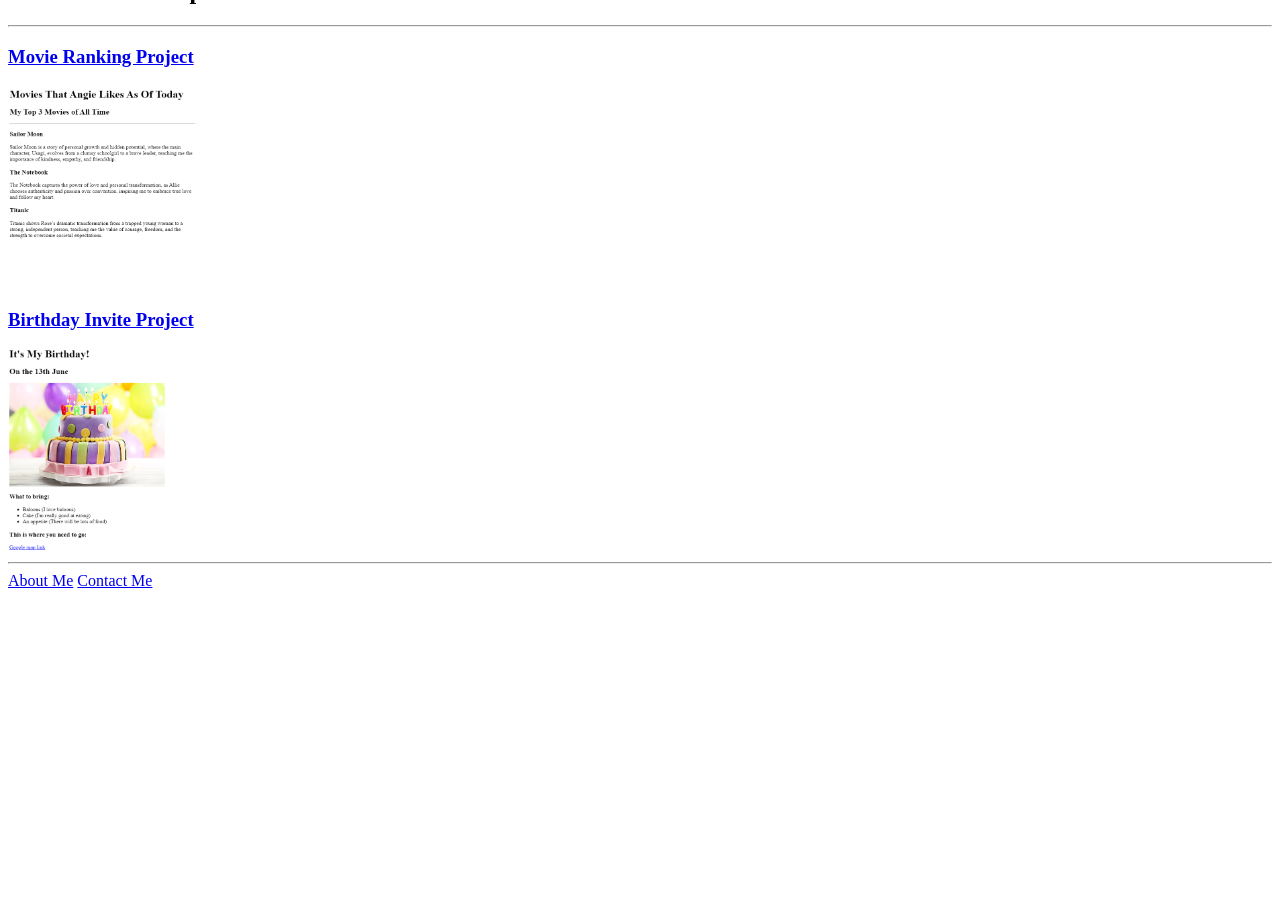
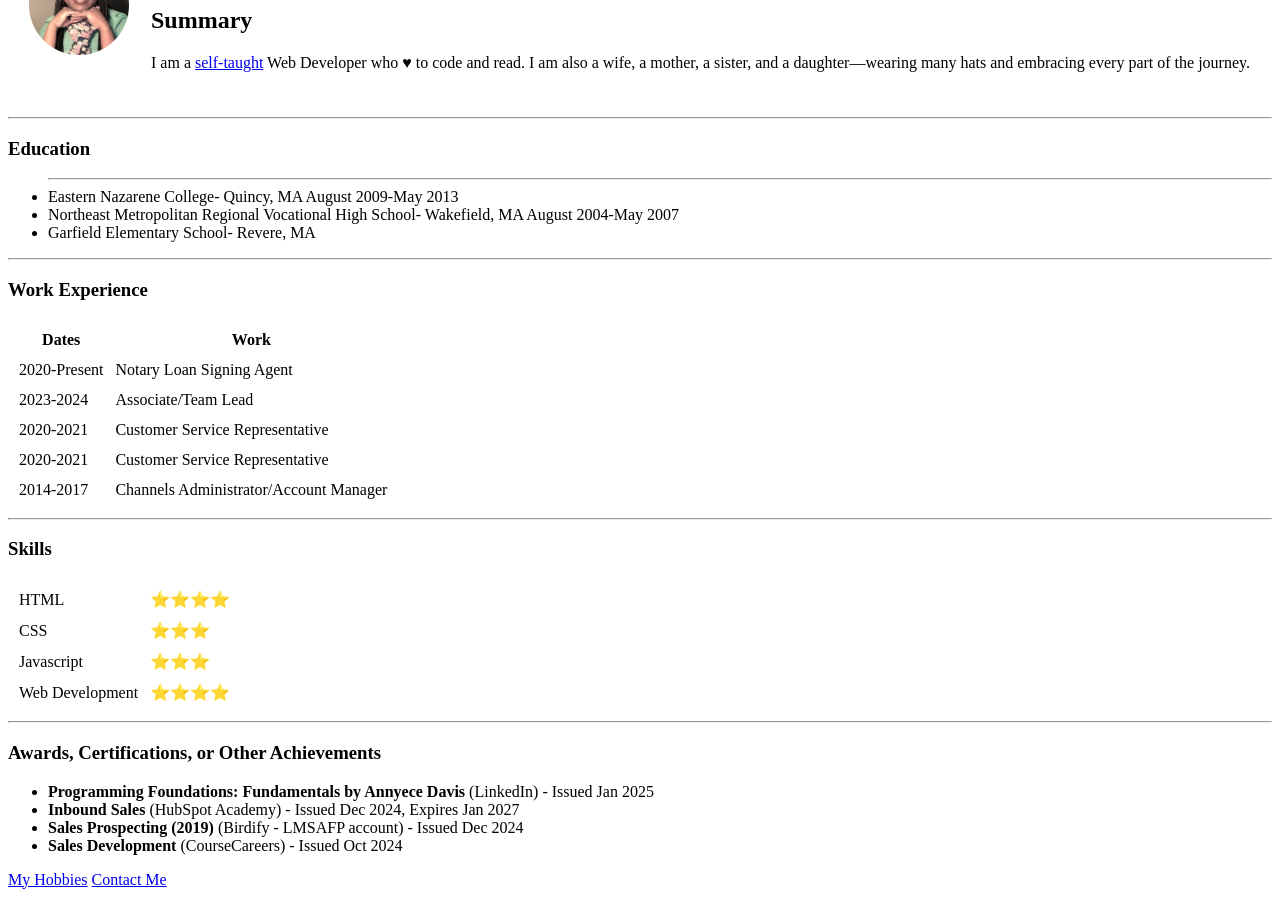
Before and after one commit to AAugustin613/html-porfolio-, a plain HTML site: page index.html in a window 1280 px wide. Shown: the part 102-999 px from the top of the page. Before the commit the page ends 800 px from the top, so only its background shows below. Drawn offline with Linux system fonts and the light colour scheme.

Commit message:
Add files via upload

```diff
--- a/index.html
+++ b/index.html
@@ -1,21 +1,103 @@
 <!DOCTYPE html>
-<html lang="en-US">
-    <head>
-        <meta charset="UTF-8">
-        <title>Angie Augustin's Portfolio</title>
-    </head>
+<html lang="en" dir="ltr">
 
-    <body>
-        <h1>Angie Augustin's Portfolio</h1>
-        <h2>I'm a Web Developer</h2>
-        <hr/>
-        <h3> <a href="./public/movie-ranking.html">Movie Ranking Project</a></h3>
-        <img src="./assets/images/Angie movies.png" height="200" alt="movie ranking project preview"/>
-        <h3> <a href="./public/birthday-invite.html"> Birthday Invite Project</a></h3>
-        <img src="./assets/images/Angie birthday invite.png" height="200" alt="birthday invite project"/>
-        <hr/>
-        <a href="./public/about.html">About Me</a>
-        <a href="./public/contact.html">Contact Me</a>
+<head>
+  <meta charset="utf-8">
+  <title>My Resume</title>
+</head>
 
-    </body>
+<body>
+  <table cellspacing="20">
+    <tr>
+      <td><img src="download.png" height="100" alt="Angie profile picture"></td>
+      <td>
+        <h1>Angie Augustin</h1>
+        <h2>Summary</h2>
+        <p>I am a <a href="https://aaugustin613.github.io/html-porfolio-/">self-taught</a> Web Developer who ♥ to code and read. I am also a wife, a mother, a sister, and a daughter—wearing many hats and embracing every part of the journey.</p>
+      </td>
+    </tr>
+  </table>
+  <hr>
+  <h3>Education</h3>
+  <ul>
+    <hr>
+    <li>Eastern Nazarene College- Quincy, MA  August 2009-May 2013</li>
+    <li>Northeast Metropolitan Regional Vocational High School- Wakefield, MA August 2004-May 2007</li>
+    <li>Garfield Elementary School- Revere, MA</li>
+  </ul>
+  <hr>
+  <h3>Work Experience</h3>
+  <table cellspacing="10">
+    <thead>
+      <tr>
+        <th>Dates</th>
+        <th>Work</th>
+      </tr>
+    </thead>
+    <tbody>
+      <tr>
+        <td>2020-Present</td>
+        <td>Notary Loan Signing Agent</td>
+      </tr>
+      <tr>
+        <td>2023-2024</td>
+        <td>Associate/Team Lead</td>
+      </tr>
+      <tr>
+        <td>2020-2021</td>
+        <td>Customer Service Representative</td>
+      </tr>
+      <tr>
+        <td>2020-2021</td>
+        <td>Customer Service Representative</td>
+      </tr>
+      <tr>
+        <td>2014-2017</td>
+        <td>Channels Administrator/Account Manager</td>
+      </tr>
+    </tbody>
+  </table>
+  <hr>
+  <h3>Skills</h3>
+  <table cellspacing="10">
+    <tr>
+      <td>HTML</td>
+      <td>⭐⭐⭐⭐</td>
+    </tr>
+    <tr>
+      <td>CSS</td>
+      <td>⭐⭐⭐</td>
+    </tr>
+    <tr>
+      <td>Javascript</td>
+      <td>⭐⭐⭐</td>
+    </tr>
+    <tr>
+      <td>Web Development</td>
+      <td>⭐⭐⭐⭐</td>
+    </tr>
+  </table>
+
+
+  <hr>
+  <h3>Awards, Certifications, or Other Achievements</h3>
+  <ul>
+    <li>
+      <strong>Programming Foundations: Fundamentals by Annyece Davis</strong> (LinkedIn) - Issued Jan 2025
+    </li>
+    <li>
+      <strong>Inbound Sales</strong> (HubSpot Academy) - Issued Dec 2024, Expires Jan 2027
+    </li>
+    <li>
+      <strong>Sales Prospecting (2019)</strong> (Birdify - LMSAFP account) - Issued Dec 2024
+    </li>
+    <li>
+      <strong>Sales Development</strong> (CourseCareers) - Issued Oct 2024
+    </li>
+  </ul>
+
+  <a href="Hobbies.Html">My Hobbies</a>
+  <a href="Contact Me.html">Contact Me</a>
+</body>
+
 </html>
```
Also changed, not shown: Contact Me.html (added, +30 -0 lines), Hobbies.Html (added, +18 -0 lines), 1517464264323.jpg (added), download.png (added), food1.1.jpg (added), food3.jpg (added), food4.jpg (added).
